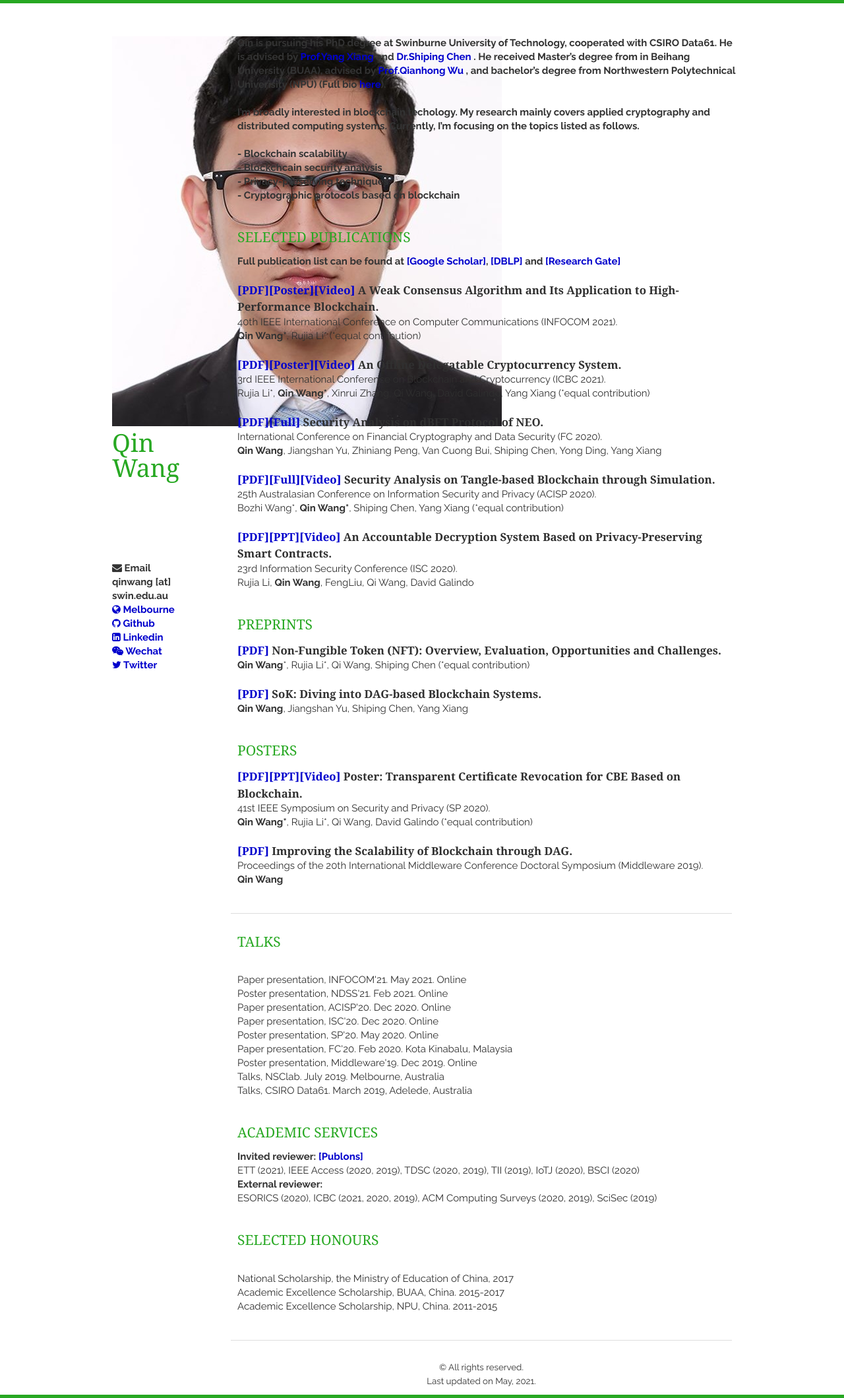
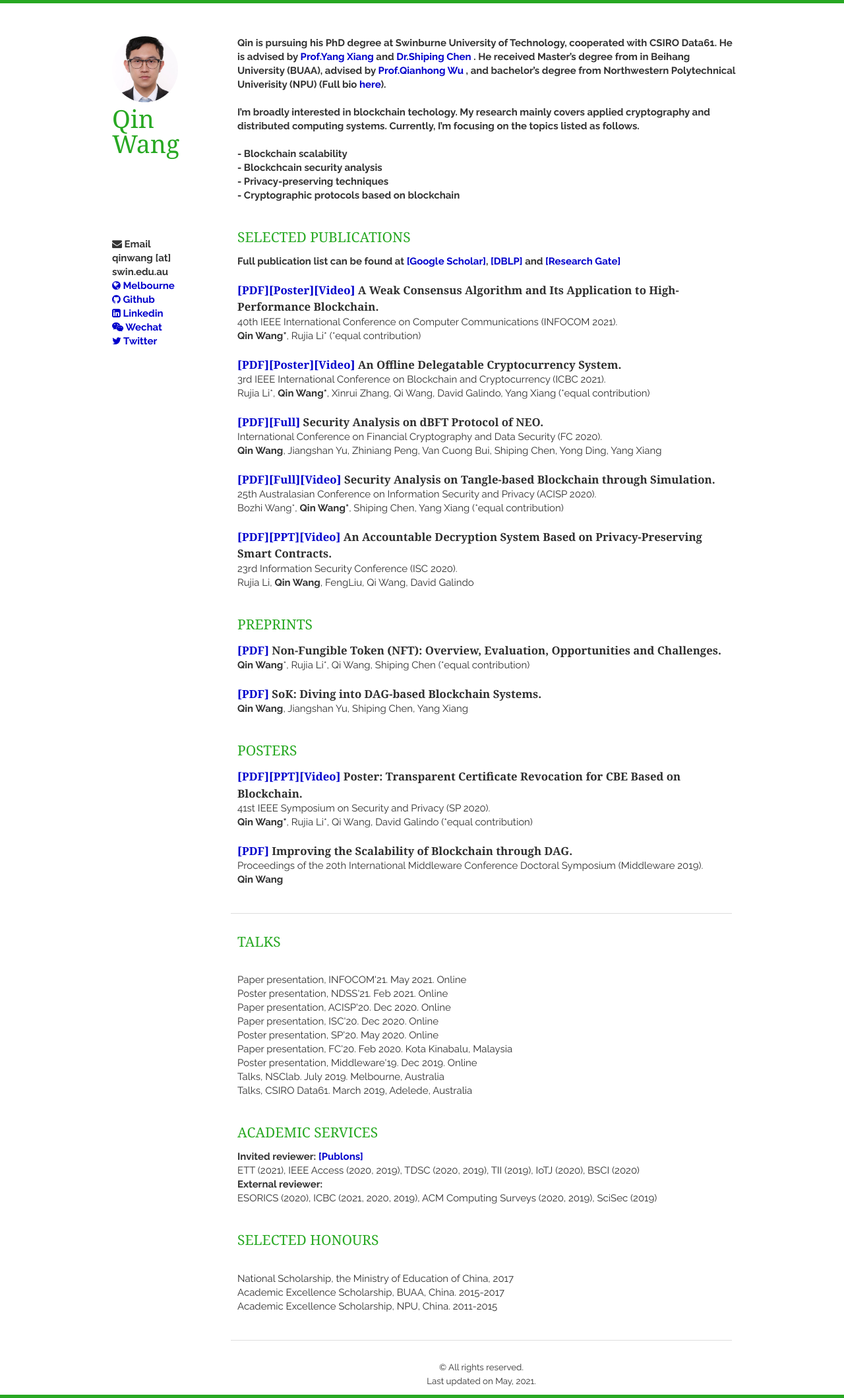
Before and after one commit to AaronWang-git/qinwang-git.github.io, a Jekyll site: the page built from index.html, in a window 1280 px wide. Shown: the whole page at 66% size. Built offline with Jekyll 4.4.1, drawn with Linux system fonts in a browser that asks for light colours; nearby versions of some CDN libraries; the list of posts is cut into pages by our own code.

Commit message:
Update layout.css

```diff
--- a/static/css/layout.css
+++ b/static/css/layout.css
@@ -31,7 +31,12 @@ p, address {
 }
 
 .me {
-
+    width: 100px;
+    height: 100px;
+    border-radius: 50px;
+    -webkit-border-radius: 50px;
+    -moz-border-radius: 50px;
+    -margin-bottom: 20px;
 }
 
 header > h1, section > h1 {
```
